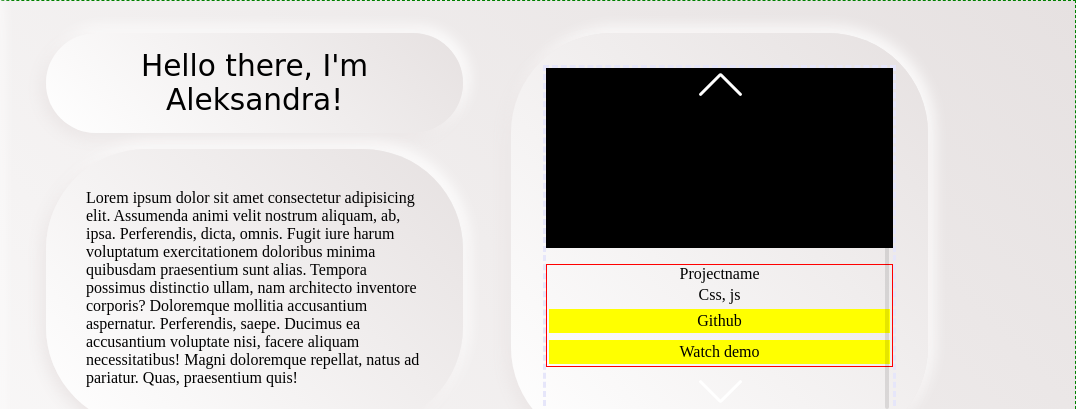
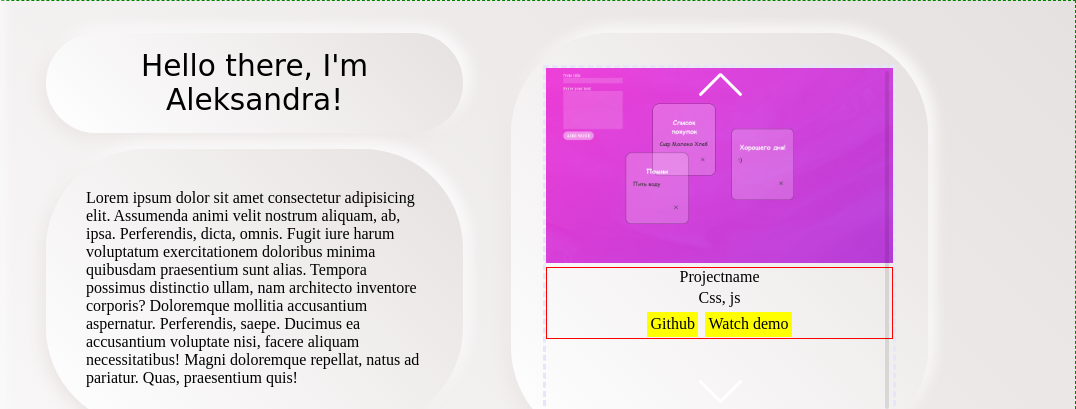
Before and after one commit to aleksandramuraveva/My-Portfolio-v3, a plain HTML site: page index.html in a window 1280 px wide. Shown: the top 409 px of the page, 204-1280 px from the left. Drawn offline with nearby package versions, Linux system fonts and the light colour scheme.

Commit message:
Add images of the projects

```diff
--- a/index.html
+++ b/index.html
@@ -96,12 +96,17 @@
 			    <!-- Slides -->
 			    <div class="swiper-slide">
 			    	<div class="project__card">
-			    		<div class="project__video"></div>
+			    		<div class="project__img">
+			    			<img src="./img/StickyNotes.png" alt="">
+			    		</div>
 			    		<div class="project__description">
 			    			<h3>Projectname</h3>
 			    			<p>Css, js</p>
-			    			<button class="github">Github</button>
-			    			<button class="demo">Watch demo</button>
+			    		<!-- 	<p>Css, js</p> -->
+			    			<div class="project__buttons">
+			    				<button class="github">Github</button>
+			    				<button class="demo">Watch demo</button>
+			    			</div>
 			    		</div>
 
 			    	</div>
```
Also changed, not shown: Img/DreamDanceSchool.png (added), Img/RecipeApp.png (added), Img/StickyNotes.png (added), 1 other file.
